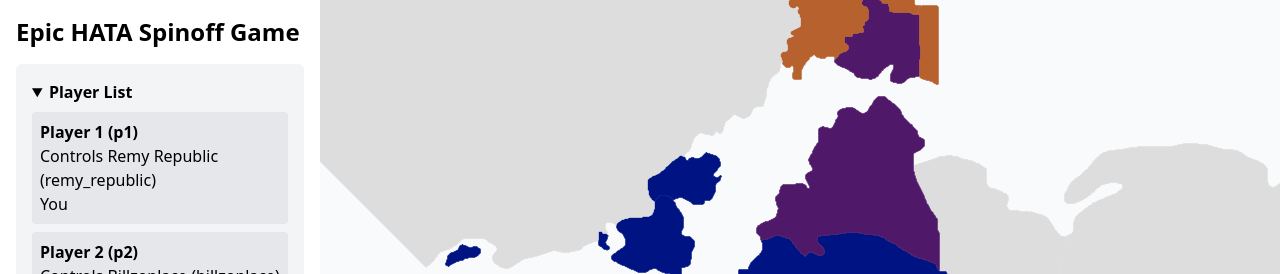
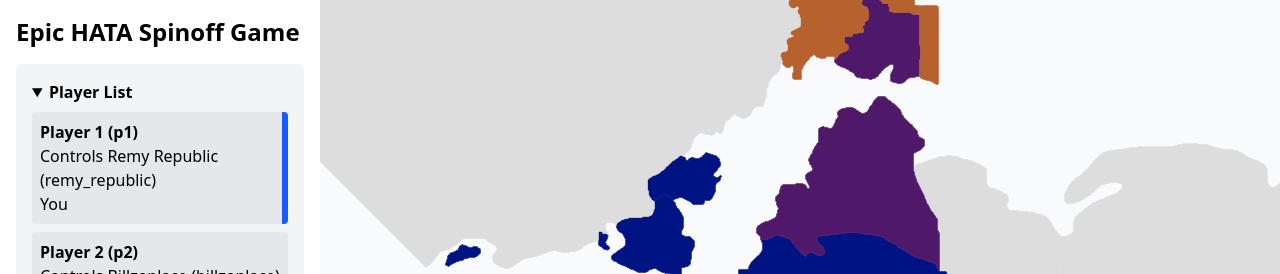
Before and after one commit to SeriousGuy888/HATA-Spinoff-Game, a SvelteKit app: page / in a window 1280 px wide. Shown: the top 274 px of the page. Built offline with nearby package versions, Linux system fonts and the light colour scheme.

Commit message:
indicate controlled player with border

```diff
--- a/src/routes/PlayerList.svelte
+++ b/src/routes/PlayerList.svelte
@@ -7,7 +7,10 @@
 		<summary class="mr-4 font-bold">Player List</summary>
 		<ul class="mt-2 flex flex-col gap-2">
 			{#each Object.values(gameState.players) as player}
-				<li class="block rounded bg-gray-200 p-2">
+				<li
+					class="block rounded border-blue-600 bg-gray-200 p-2"
+					class:border-r-6={gameState.playerControlledByUser?.id === player.id}
+				>
 					<p class="font-bold">{player}</p>
 					{#if player.controlledCountry}
 						<p>Controls {player.controlledCountry}</p>
```
